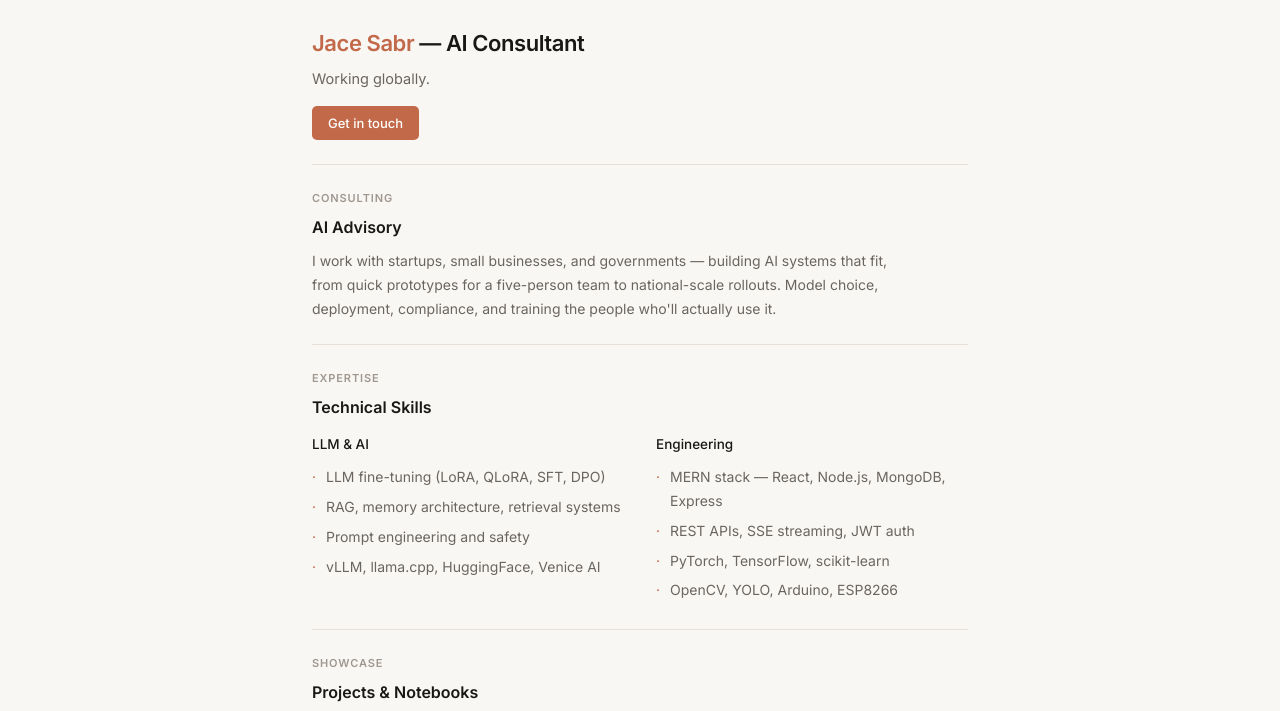
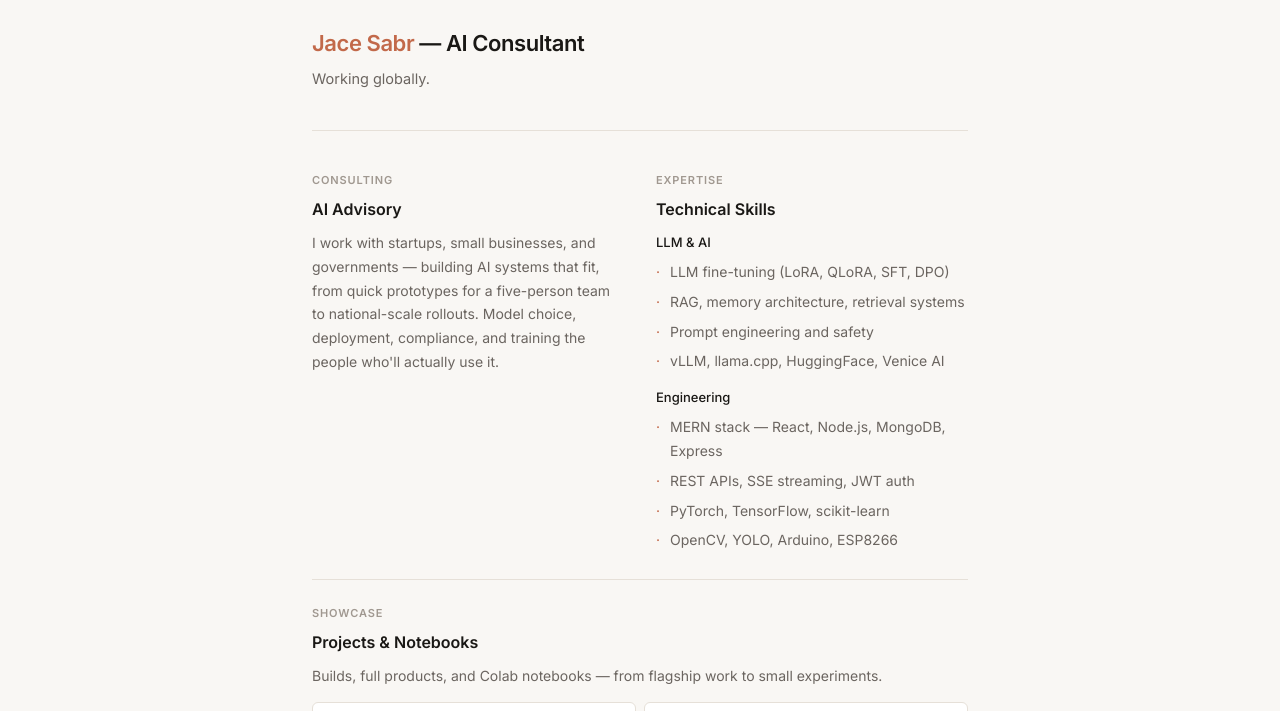
Before and after one commit to jacesabr/resume, a website: page index.html in a window 1280 px wide. Shown: the part 47-758 px from the top of the page. Drawn offline with Linux system fonts and the light colour scheme.

Commit message:
Split AI Advisory + Technical Skills under header; remove redundant Get in touch and unused CSS

```diff
--- a/index.html
+++ b/index.html
@@ -25,7 +25,6 @@ nav{position:fixed;top:0;left:0;right:0;z-index:100;background:rgba(249,247,244,
 .hd h1{font-size:22px;font-weight:600;letter-spacing:-.02em;margin-bottom:5px}
 .hd h1 em{color:var(--accent);font-style:normal}
 .hd .sub{color:var(--dim);max-width:560px;margin-bottom:14px;font-size:14.5px}
-.hd-links{display:flex;gap:8px;flex-wrap:wrap}
 /* Showcase grid */
 .sc-grid{display:grid;grid-template-columns:repeat(auto-fill,minmax(240px,1fr));gap:8px;margin-top:14px}
 .sc-card{background:var(--surface);border:1px solid var(--border);border-radius:6px;padding:14px 16px;display:block;transition:border-color .15s,transform .15s}
@@ -36,9 +35,6 @@ nav{position:fixed;top:0;left:0;right:0;z-index:100;background:rgba(249,247,244,
 .sc-desc{font-size:12.5px;color:var(--dim);line-height:1.6;margin-bottom:8px}
 .sc-tags{display:flex;flex-wrap:wrap;gap:4px}
 .sc-tag{font-size:10.5px;padding:2px 7px;border-radius:3px;background:rgba(194,105,74,.08);color:var(--accent);font-weight:500;letter-spacing:.02em}
-.btn{padding:6px 16px;border-radius:5px;font-size:13px;font-weight:500;transition:all .15s;display:inline-block}
-.btn-p{background:var(--accent);color:#fff}.btn-p:hover{opacity:.85}
-.btn-s{border:1px solid var(--border);color:var(--dim)}.btn-s:hover{border-color:var(--accent);color:var(--accent)}
 
 /* Section */
 sec{display:block}
@@ -83,7 +79,6 @@ footer{text-align:center;padding:1.5rem;border-top:1px solid var(--border);color
   <div class="logo">Jace<em>.</em></div>
   <div class="nav-r">
     <a href="#showcase">Showcase</a>
-    <a href="#expertise">Expertise</a>
     <a href="#contact">Contact</a>
     <a href="mailto:jacesabr@gmail.com" class="nav-cta">Get in touch</a>
   </div>
@@ -95,34 +90,27 @@ footer{text-align:center;padding:1.5rem;border-top:1px solid var(--border);color
   <div class="hd">
     <h1><em>Jace Sabr</em> — AI Consultant</h1>
     <p class="sub">Working globally.</p>
-    <div class="hd-links">
-      <a href="mailto:jacesabr@gmail.com" class="btn btn-p">Get in touch</a>
-    </div>
   </div>
 
-  <!-- Consulting -->
-  <div class="sec" id="consulting">
-    <div class="sec-label">Consulting</div>
-    <h2>AI Advisory</h2>
-    <p>I work with startups, small businesses, and governments — building AI systems that fit, from quick prototypes for a five-person team to national-scale rollouts. Model choice, deployment, compliance, and training the people who'll actually use it.</p>
-  </div>
-
-  <!-- Expertise -->
-  <div class="sec" id="expertise">
-    <div class="sec-label">Expertise</div>
-    <h2>Technical Skills</h2>
-    <div class="two" style="margin-top:12px">
+  <!-- Advisory + Skills (split) -->
+  <div class="sec" id="advisory">
+    <div class="two">
       <div>
-        <p style="font-weight:500;color:var(--text);font-size:13.5px;margin-bottom:6px">LLM &amp; AI</p>
+        <div class="sec-label">Consulting</div>
+        <h2>AI Advisory</h2>
+        <p>I work with startups, small businesses, and governments — building AI systems that fit, from quick prototypes for a five-person team to national-scale rollouts. Model choice, deployment, compliance, and training the people who'll actually use it.</p>
+      </div>
+      <div>
+        <div class="sec-label">Expertise</div>
+        <h2>Technical Skills</h2>
+        <p style="font-weight:500;color:var(--text);font-size:13px;margin-bottom:4px;margin-top:6px">LLM &amp; AI</p>
         <ul class="list">
           <li>LLM fine-tuning (LoRA, QLoRA, SFT, DPO)</li>
           <li>RAG, memory architecture, retrieval systems</li>
           <li>Prompt engineering and safety</li>
           <li>vLLM, llama.cpp, HuggingFace, Venice AI</li>
         </ul>
-      </div>
-      <div>
-        <p style="font-weight:500;color:var(--text);font-size:13.5px;margin-bottom:6px">Engineering</p>
+        <p style="font-weight:500;color:var(--text);font-size:13px;margin-bottom:4px;margin-top:10px">Engineering</p>
         <ul class="list">
           <li>MERN stack — React, Node.js, MongoDB, Express</li>
           <li>REST APIs, SSE streaming, JWT auth</li>
```
